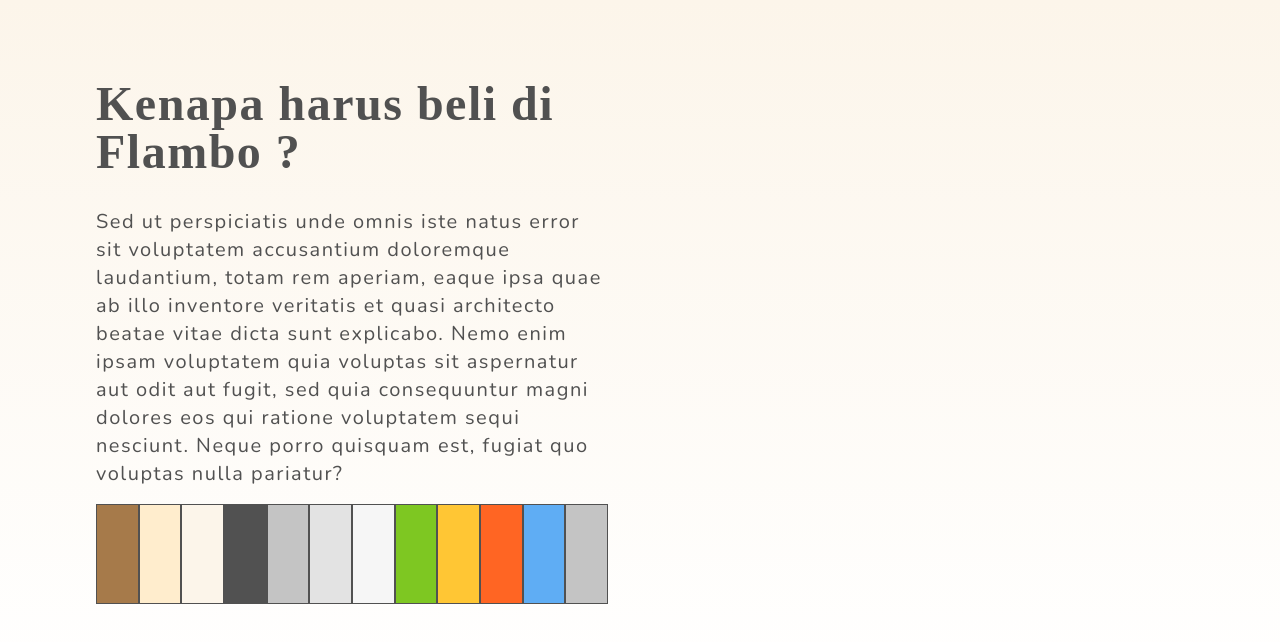
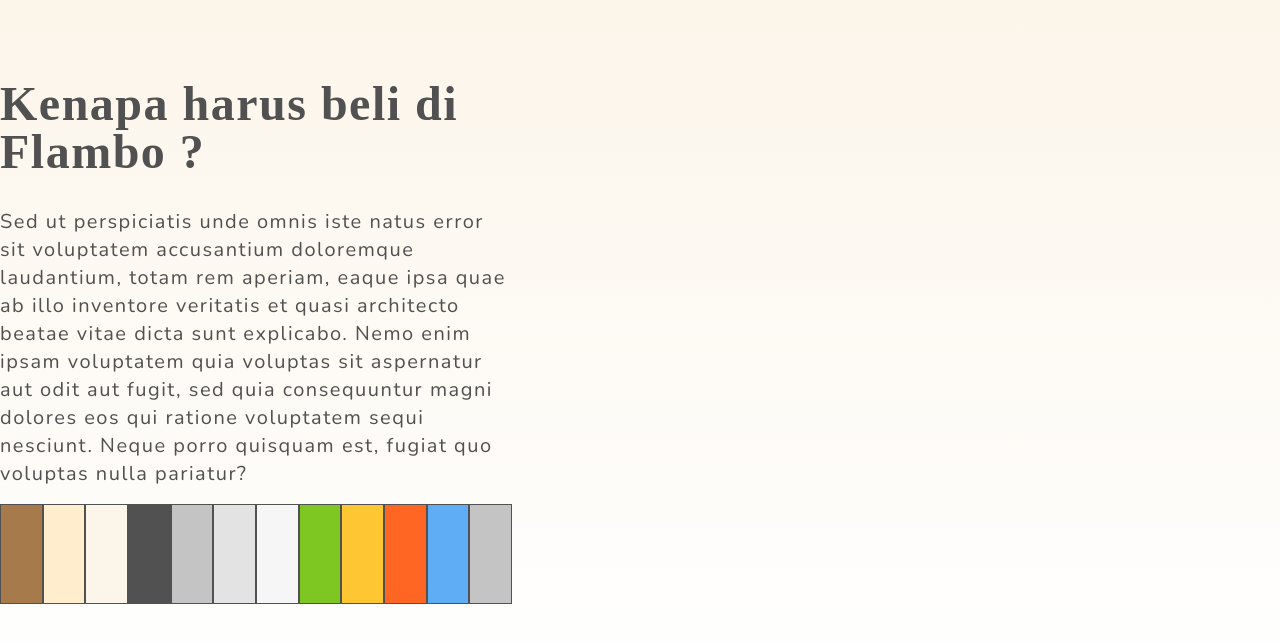
Before and after one commit to exa-extensia/220603-SYNRGY-Preview-Final-Project, a React (Create React App) app: page / in a window 1280 px wide. Shown: the top 642 px of the page. Built offline with nearby package versions, Linux system fonts and the light colour scheme; a web font is replaced by a local one.

Commit message:
[xa] feat: add button placeholder files, update container setup in TwConfig

```diff
--- /dev/null
+++ b/src/components/atoms/button/Button.js
@@ -0,0 +1,3 @@
+export default function ButtonPrimary() {
+	return <button className="btn__primary" />;
+}
--- a/src/index.css
+++ b/src/index.css
@@ -6,3 +6,4 @@
 @import "./pages/Home/home.css";
 
 @import "tailwindcss/utilities";
+@import "./components/atoms/button/button.css";
--- a/tailwind.config.js
+++ b/tailwind.config.js
@@ -21,13 +21,21 @@ module.exports = {
 		extend: {
 			container: {
 				center: true,
-				padding: {
-					DEFAULT: "1rem",
-					sm: "2rem",
-					lg: "4rem",
-					xl: "6rem",
-					"2xl": "8rem",
+				mx: {
+					pp: "20px",
+					pl: "20px",
+					tp: "40px",
+					tl: "40px",
+					lp: "120px",
+					dp: "120px",
 				},
+				// padding: {
+				// 	DEFAULT: "1rem",
+				// 	sm: "2rem",
+				// 	lg: "4rem",
+				// 	xl: "6rem",
+				// 	"2xl": "8rem",
+				// },
 			},
 			backgroundImage: {
 				"linear-cream":
```
Also changed, not shown: src/components/atoms/button/button.css (added).
